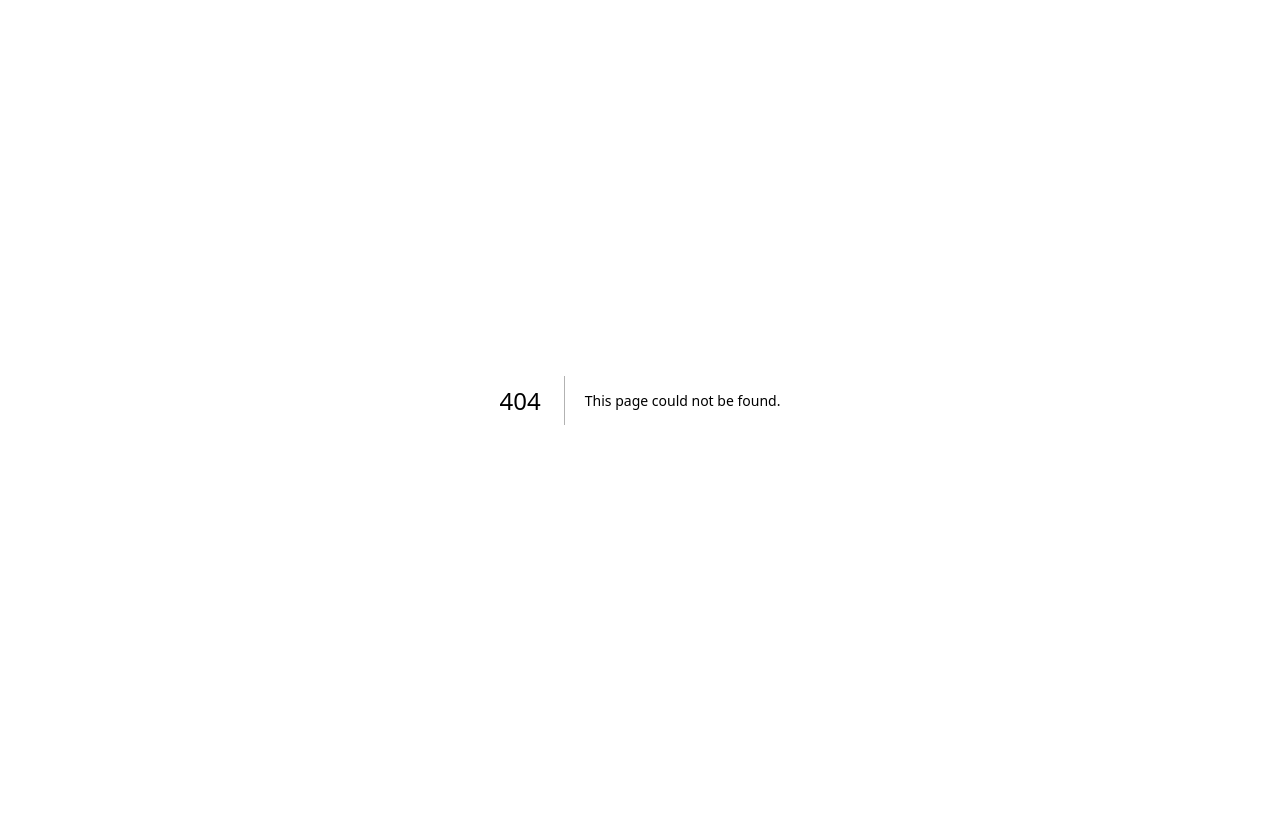
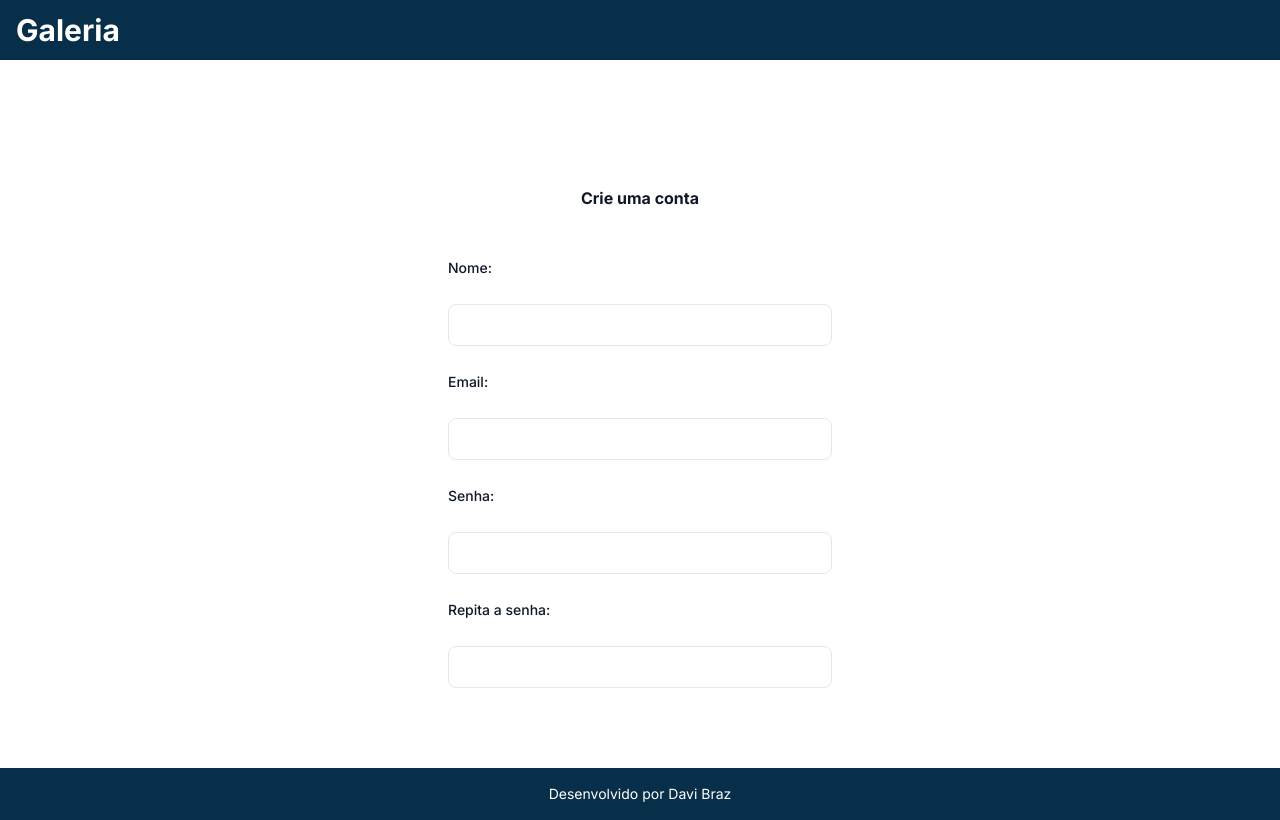
Before and after one commit to DaviBrazz/galeria-imagens-react-springboot, a Next.js app in the folder galeria/: page /login in a window 1280 px wide. Before the commit this address had no page. Built offline with nearby package versions, Linux system fonts and the light colour scheme.

Commit message:
feat: criando a página de login e cadastr ode usuários

```diff
--- /dev/null
+++ b/galeria/src/app/login/page.tsx
@@ -0,0 +1,72 @@
+'use client'
+
+import { Template, RenderIf, InputText } from '@/components'
+import { useState } from 'react'
+
+export default function login() {
+
+    const [loading, setLoading] = useState<boolean>(false);
+    const [newUserState, setNewUserState] = useState<boolean>(true);
+
+    return (
+        <Template loading={loading}>
+            <div className='felx min-h-full flex-1 flex-col justify-center px-6 py-12 lg:pc-8'>
+
+                <div className='sm:mx-auto sm:w-full sm:max-w-sm'>
+                    <h2 className='mt-10 text-center text-1x1 font-bold leading-9 traking-tight text-gray-900'>
+                        Crie uma conta
+                    </h2>
+                </div>
+
+                <div className='mt-10 sm:mx-auto sm:w-full sm:max-w-sm'>
+                    <form className='space-y-6'>
+                        <RenderIf condition={newUserState}>
+                            <div>
+                                <label className='block text-sm font-medium leading-6 text-gray-900'>Nome: </label>
+                            </div>
+                            <div className='mt-2'>
+                                <InputText style='w-full'
+                                    id='name'
+
+                                />
+                            </div>
+                        </RenderIf>
+                        <div>
+                            <label className='block text-sm font-medium leading-6 text-gray-900'>Email: </label>
+                        </div>
+                        <div className='mt-2'>
+                            <InputText style='w-full'
+                                id='email'
+
+                            />
+                        </div>
+                        <div>
+                            <label className='block text-sm font-medium leading-6 text-gray-900'>Senha: </label>
+                        </div>
+                        <div className='mt-2'>
+                            <InputText style='w-full'
+                                type='password'
+                                id='password'
+
+                            />
+                        </div>
+
+                        <RenderIf condition={newUserState}>
+                            <div>
+                                <label className='block text-sm font-medium leading-6 text-gray-900'>Repita a senha: </label>
+                            </div>
+                            <div className='mt-2'>
+                                <InputText style='w-full'
+                                    type='password'
+                                    id='passwordMatch'
+
+                                />
+                            </div>
+                        </RenderIf>
+                    </form>
+                </div>
+            </div>
+        </Template>
+    )
+
+}
--- a/galeria/src/components/input/InputText.tsx
+++ b/galeria/src/components/input/InputText.tsx
@@ -5,12 +5,13 @@
     onChange?:  (event: React.ChangeEvent<HTMLInputElement>) => void
     placeholder?: string ;
     id?: string;
-    value?: string
+    value?: string;
+    type?: string;
 }
 
-export const InputText: React.FC<InputTextProps> = ({onChange, style, placeholder, id, value} : InputTextProps) => {
+export const InputText: React.FC<InputTextProps> = ({style, type = "text" ,...outrasProps} : InputTextProps) => {
     return (
-        <input id={id}  type="text" onChange={onChange} className={`${style} border px-3 py-2 rounded-lg text-gray-900`} placeholder={placeholder} value={value} autoComplete="off"/>
+        <input type={type} {...outrasProps} className={`${style} border px-3 py-2 rounded-lg text-gray-900}`}/>
     )
 
 }
```
